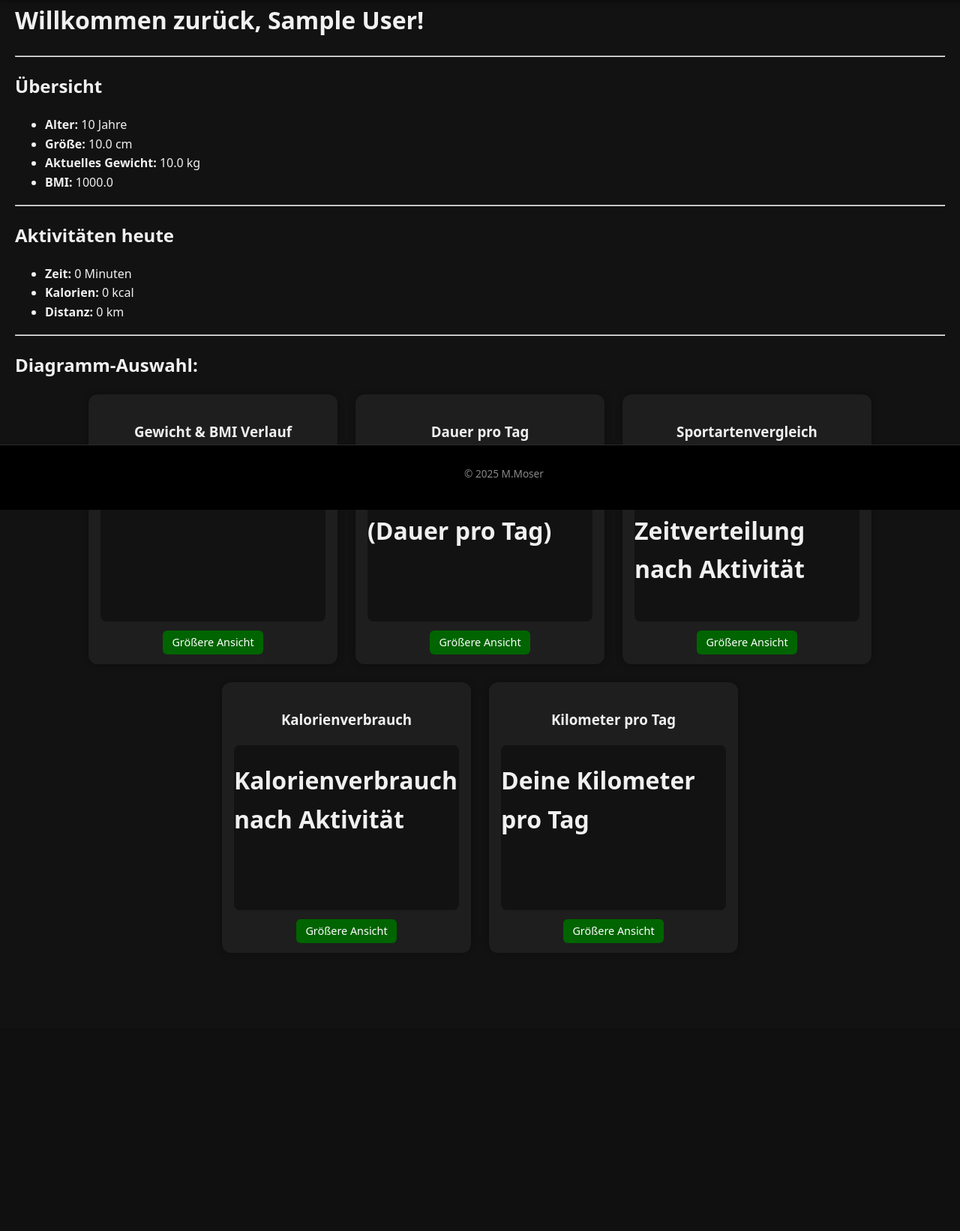
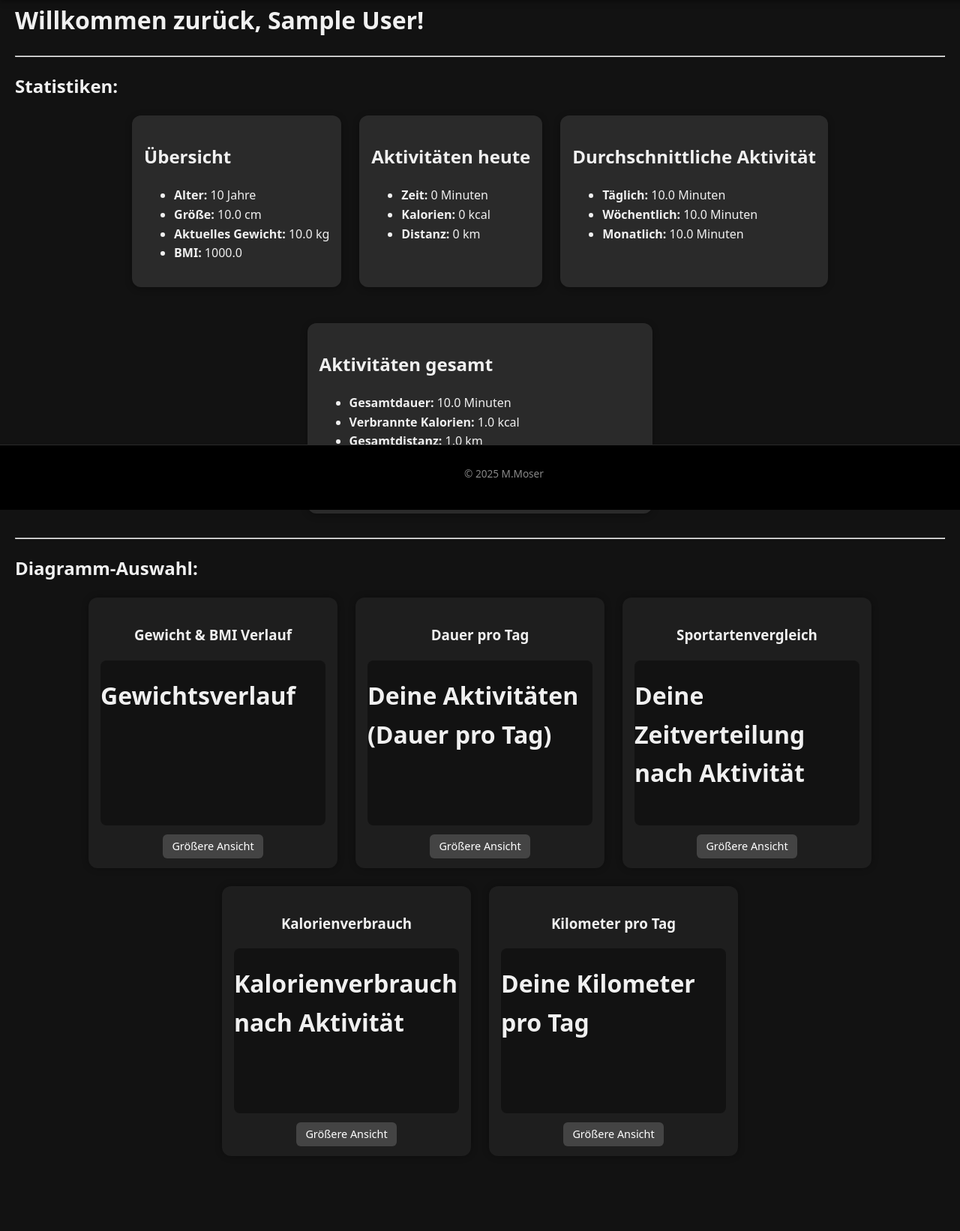
Before and after one commit to Mac80Mo/Fitnessverwaltung, a Flask app: page /dashboard in a window 1280 px wide. Shown: the part 120-1762 px from the top of the page at 75% size. Before the commit the page ends 1391 px from the top, so only its background shows below. Run offline with Flask 3, Linux system fonts and the light colour scheme; the visitor is signed in with stand-in values (Sample User, id 1); tables that the repository leaves empty hold one stand-in row (values such as "Sample post").

Commit message:
update Dashboard
Weitere Berechnungen zur Anzeige im Dashboard hinzugefügt

```diff
--- a/fitnessapp/routes/auth.py
+++ b/fitnessapp/routes/auth.py
@@ -54,38 +54,62 @@
         flash('Bitte zuerst einloggen.', 'warning')
         return redirect(url_for('auth.login'))
 
-    flash('Flash funktioniert!', 'success')
-
     user = User.query.get(session['user_id'])
 
-    # Letztes Gewicht
+    # Letztes Gewicht / BMI
     weights = sorted(user.weights, key=lambda e: e.date)
     last_weight = weights[-1].weight_kg if weights else None
-
-    # BMI
-    bmi = None
-    if last_weight:
-        height_m = user.height_cm / 100
-        bmi = round(last_weight / (height_m ** 2), 2)
+    height_m = user.height_cm / 100
+    bmi = round(last_weight / (height_m ** 2), 2) if last_weight else None
 
     # Aktivitäten heute
-    today = date.today()
-    today_activities = [
-        a for a in user.activities if a.date.date() == today
-    ]
+    from datetime import datetime
+    today = datetime.today().date()
+    todays_activities = [a for a in user.activities if a.date.date() == today]
+    duration_today = sum(a.duration_min or 0 for a in todays_activities)
+    calories_today = sum(a.calories or 0 for a in todays_activities)
+    distance_today = sum(a.distance_km or 0 for a in todays_activities)
 
-    duration_today = sum(a.duration_min or 0 for a in today_activities)
-    calories_today = sum(a.calories or 0 for a in today_activities)
-    distance_today = sum(a.distance_km or 0 for a in today_activities)
+    # Gesamtstatistik / Alle Aktivitäten
+    all_activities = user.activities
+    total_duration = sum(a.duration_min or 0 for a in all_activities)
+    total_calories = sum(a.calories or 0 for a in all_activities)
+    total_distance = sum(a.distance_km or 0 for a in all_activities)
+
+    # NEU: Zeitstempel-Liste erstellen
+    dates = [a.date.date() for a in all_activities]
+
+    if dates:
+        # Zeitraum berechnen:
+        first_date = min(dates)
+        last_date = max(dates)
+        num_days = (last_date - first_date).days + 1
+        num_weeks = max(1, num_days // 7)
+        num_months = max(1, ((last_date.year - first_date.year) * 12 + last_date.month - first_date.month + 1))
+
+        # Vorhandene Tage + Durchschnittszeiten
+        active_days = len(set(dates))
+        avg_per_day = round(total_duration / num_days, 1)
+        avg_per_week = round(total_duration / num_weeks, 1)
+        avg_per_month = round(total_duration / num_months, 1)
+    else:
+        avg_per_day = avg_per_week = avg_per_month = active_days = 0
 
     return render_template(
         'auth/dashboard.html',
         user=user,
+        last_weight=last_weight,
         bmi=bmi,
-        last_weight=last_weight,
         duration_today=duration_today,
         calories_today=calories_today,
-        distance_today=distance_today
+        distance_today=distance_today,
+        total_duration=total_duration,
+        total_calories=total_calories,
+        total_distance=total_distance,
+        active_days=active_days,
+        avg_per_day=avg_per_day,
+        avg_per_week=avg_per_week,
+        avg_per_month=avg_per_month
     )
 
 # Logout
--- a/fitnessapp/routes/tracking.py
+++ b/fitnessapp/routes/tracking.py
@@ -59,3 +59,53 @@
     bmis = [round(weight / (height_m ** 2), 2) for weight in weights]
 
     return render_template('tracking/weight_chart.html', labels=labels, weights=weights, bmis=bmis)
+
+@tracking_bp.route('/weight/edit/<int:id>', methods=['GET', 'POST'])
+def edit_weight(id):
+    if 'user_id' not in session:
+        flash('Bitte zuerst einloggen.', 'warning')
+        return redirect(url_for('auth.login'))
+
+    entry = WeightEntry.query.get_or_404(id)
+
+    # Sicherstellen, dass der Eintrag dem eingeloggten User gehört
+    if entry.user_id != session['user_id']:
+        flash('Zugriff verweigert.', 'danger')
+        return redirect(url_for('tracking.weight_list'))
+
+    if request.method == 'POST':
+        try:
+            weight = float(request.form['weight'])
+
+            if weight <= 0:
+                flash('Gewicht muss größer als 0 sein!', 'danger')
+                return redirect(request.url)
+
+            entry.weight_kg = float(request.form['weight'])
+            db.session.commit()
+            flash('Eintrag erfolgreich aktualisiert.', 'success')
+            return redirect(url_for('tracking.weight_list'))
+
+        except ValueError:
+            flash('Ungültiger Wert.', 'danger')
+
+    return render_template('tracking/edit_weight.html', entry=entry)
+
+
+@tracking_bp.route('/weight/delete/<int:id>', methods=['POST'])
+def delete_weight(id):
+    if 'user_id' not in session:
+        flash('Bitte zuerst einloggen.', 'warning')
+        return redirect(url_for('auth.login'))
+
+    entry = WeightEntry.query.get_or_404(id)
+
+    # Schutz: Fremde Einträge dürfen nicht gelöscht werden
+    if entry.user_id != session['user_id']:
+        flash('Zugriff verweigert', 'danger')
+        return redirect(url_for('tracking.weight_list'))
+
+    db.session.delete(entry)
+    db.session.commit()
+    flash('Eintrag gelöscht.', 'info')
+    return redirect(url_for('tracking.weight_list'))
--- a/fitnessapp/static/style.css
+++ b/fitnessapp/static/style.css
@@ -98,6 +98,11 @@
     transition: all 0.3s ease;
 }
 
+.card:hover {
+    transform: scale(1.02);
+    background-color: #333333
+}
+
 /* ---------- Tabellen ---------- */
 table {
     width: 100%;
@@ -160,7 +165,7 @@
 .btn-small {
     padding: 0.4rem 0.8rem;
     font-size: 0.9rem;
-    background-color: darkgreen;
+    background-color: #444;
     color: white;
     border-radius: 6px;
     text-decoration: none;
@@ -168,7 +173,7 @@
 }
 
 .btn-small:hover {
-    background-color: green;
+    background-color: #666;
     text-decoration: none;
 }
 
--- a/fitnessapp/templates/auth/dashboard.html
+++ b/fitnessapp/templates/auth/dashboard.html
@@ -6,6 +6,9 @@
 <h1>Willkommen zurück, {{ user.name }}!</h1>
 
 <hr>
+<h2>Statistiken:</h2>
+<div class="card-grid">
+    <div class="card">
         <h2>Übersicht</h2>
         <ul>
             <li><strong>Alter:</strong> {{ user.age }} Jahre</li>
@@ -13,14 +16,38 @@
             <li><strong>Aktuelles Gewicht:</strong> {{ last_weight or "-" }} kg</li>
             <li><strong>BMI:</strong> {{ bmi or "-" }}</li>
         </ul>
+    </div>
 
-<hr>
+    <div class="card">
         <h2>Aktivitäten heute</h2>
         <ul>
             <li><strong>Zeit:</strong> {{ duration_today }} Minuten</li>
             <li><strong>Kalorien:</strong> {{ calories_today }} kcal</li>
             <li><strong>Distanz:</strong> {{ distance_today }} km</li>
         </ul>
+    </div>
+
+    <div class="card">
+        <h2>Durchschnittliche Aktivität</h2>
+        <ul>
+            <li><strong>Täglich:</strong> {{ avg_per_day }} Minuten</li>
+            <li><strong>Wöchentlich:</strong> {{ avg_per_week }} Minuten</li>
+            <li><strong>Monatlich:</strong> {{ avg_per_month }} Minuten</li>
+        </ul>
+    </div>
+
+    <div class="card">
+        <h2>Aktivitäten gesamt</h2>
+        <ul>
+            <li><strong>Gesamtdauer:</strong> {{ total_duration }} Minuten</li>
+            <li><strong>Verbrannte Kalorien:</strong> {{ total_calories }} kcal</li>
+            <li><strong>Gesamtdistanz:</strong> {{ total_distance }} km</li>
+            <li><strong>Aktive Tage:</strong> {{ active_days }}</li>
+            <li><strong>Durchschnittl. Zeit pro aktivem Tag:</strong> {{ avg_per_day }} Minuten</li>
+        </ul>
+    </div>
+
+</div>
 
 <hr>
 <h2>Diagramm-Auswahl:</h2>
```
Also changed, not shown: fitnessapp/templates/tracking/edit_weight.html (added, +16 -0 lines), fitnessapp/templates/tracking/weight_list.html (+8 -0 lines). Lines whose indentation alone changed are shown as unchanged.
